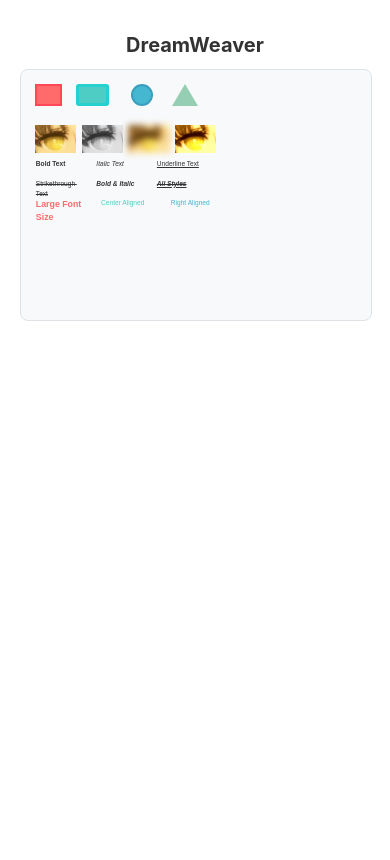
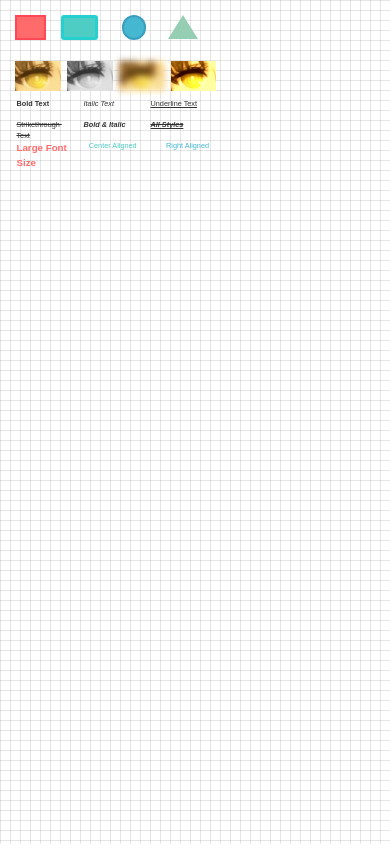
Before and after one commit to Anchen0823/DreamWeaver, a Vue app in the folder app/: page / in a window 390 px wide. Built offline with nearby package versions, Linux system fonts and the light colour scheme; the HTML template or start-up script is replaced by a standard one.

Commit message:
feat(canvas): fill window and add grid background

```diff
--- a/app/src/App.vue
+++ b/app/src/App.vue
@@ -4,46 +4,16 @@ import Canvas from './components/Canvas.vue'
 
 <template>
   <div class="app">
-    <h1>DreamWeaver</h1>
     <Canvas />
   </div>
 </template>
 
 <style scoped>
 .app {
-  padding: 1.25rem;
-  font-family: -apple-system, BlinkMacSystemFont, 'Segoe UI', Roboto, sans-serif;
-  max-width: 1400px;
-  margin: 0 auto;
-}
-
-h1 {
-  text-align: center;
-  color: #333;
-  margin-bottom: 1.25rem;
-  font-size: 2rem;
-}
-
-/* 响应式设计 */
-@media (max-width: 768px) {
-  .app {
-    padding: 1rem;
-  }
-
-  h1 {
-    font-size: 1.5rem;
-    margin-bottom: 1rem;
-  }
-}
-
-@media (max-width: 480px) {
-  .app {
-    padding: 0.75rem;
-  }
-
-  h1 {
-    font-size: 1.25rem;
-    margin-bottom: 0.75rem;
-  }
+  margin: 0;
+  padding: 0;
+  width: 100vw;
+  height: 100vh;
+  overflow: hidden;
 }
 </style>
--- a/app/src/components/Canvas.vue
+++ b/app/src/components/Canvas.vue
@@ -43,8 +43,8 @@ import type {
 } from '../types/canvas'
 
 // 响应式画布尺寸
-const canvasWidth = computed(() => '100%')
-const canvasHeight = computed(() => 'auto')
+const canvasWidth = computed(() => '100vw')
+const canvasHeight = computed(() => '100vh')
 
 // 画布的实际像素尺寸（用于计算元素位置）
 const actualCanvasWidth = ref(1280)
@@ -483,15 +483,19 @@ const getElementStyle = (element: CanvasElement): Record<string, string | number
 
 <style scoped>
 .canvas {
-  position: relative;
-  background-color: #f8f9fa;
-  border: 1px solid #dee2e6;
-  margin: 1.25rem auto;
+  position: fixed;
+  top: 0;
+  left: 0;
+  width: 100vw;
+  height: 100vh;
+  background-color: #ffffff;
+  background-image:
+    linear-gradient(rgba(0, 0, 0, 0.1) 1px, transparent 1px),
+    linear-gradient(90deg, rgba(0, 0, 0, 0.1) 1px, transparent 1px);
+  background-size: 20px 20px;
   overflow: hidden;
-  width: 100%;
-  max-width: 1200px;
-  aspect-ratio: 16 / 9; /* 保持16:9的宽高比 */
-  min-height: 400px;
+  margin: 0;
+  padding: 0;
 }
 
 .element {
@@ -515,17 +519,13 @@ const getElementStyle = (element: CanvasElement): Record<string, string | number
 /* 响应式设计 */
 @media (max-width: 768px) {
   .canvas {
-    margin: 1rem auto;
-    min-height: 300px;
-    max-width: 100%;
+    background-size: 15px 15px;
   }
 }
 
 @media (max-width: 480px) {
   .canvas {
-    margin: 0.75rem auto;
-    min-height: 250px;
-    border-radius: 8px;
+    background-size: 10px 10px;
   }
 }
 </style>
```
